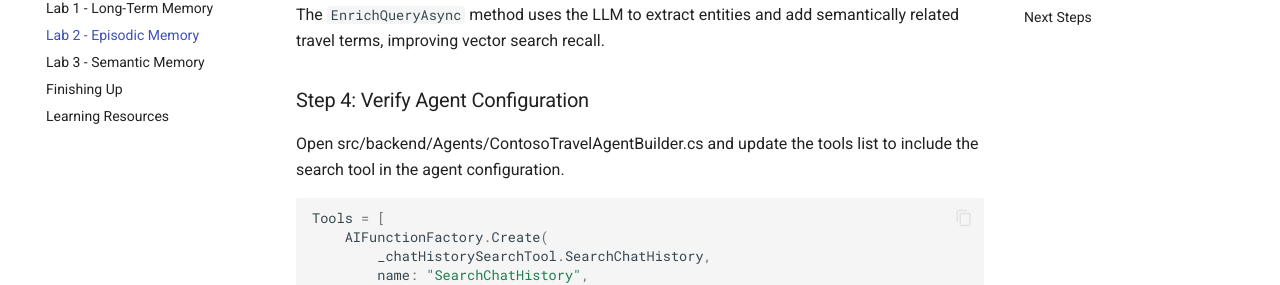
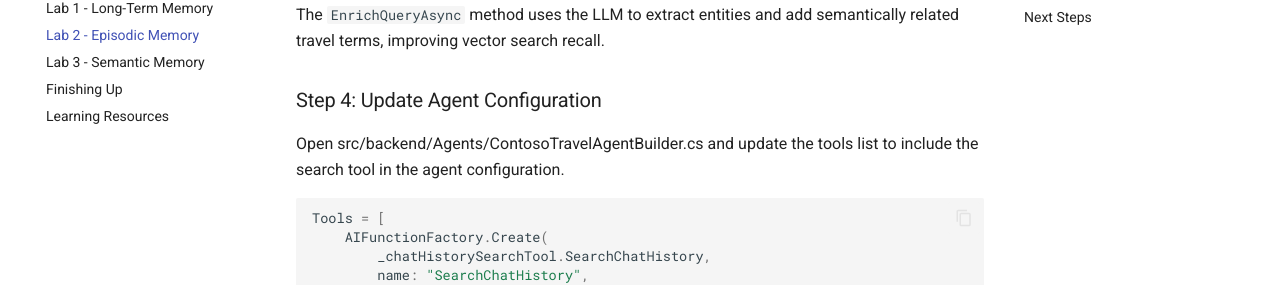
Before and after one commit to binarytrails-ai/agentcamp-workshop, an MkDocs documentation site: the page built from docs/docs/02-lab-episodic-memory.md, in a window 1280 px wide and 900 px high, scrolled down 1767 px. Shown: the part 172-457 px from the top of the window. Built offline with MkDocs 1.6.1 and Material for MkDocs 9.7.7, drawn with Linux system fonts in a browser that asks for light colours.

Commit message:
update doc

```diff
--- a/docs/docs/02-lab-episodic-memory.md
+++ b/docs/docs/02-lab-episodic-memory.md
@@ -76,7 +76,7 @@ With:
 
 The `EnrichQueryAsync` method uses the LLM to extract entities and add semantically related travel terms, improving vector search recall.
 
-### Step 4: Verify Agent Configuration
+### Step 4: Update Agent Configuration
 
 Open src/backend/Agents/ContosoTravelAgentBuilder.cs and update the tools list to include the search tool in the agent configuration.
 
```
